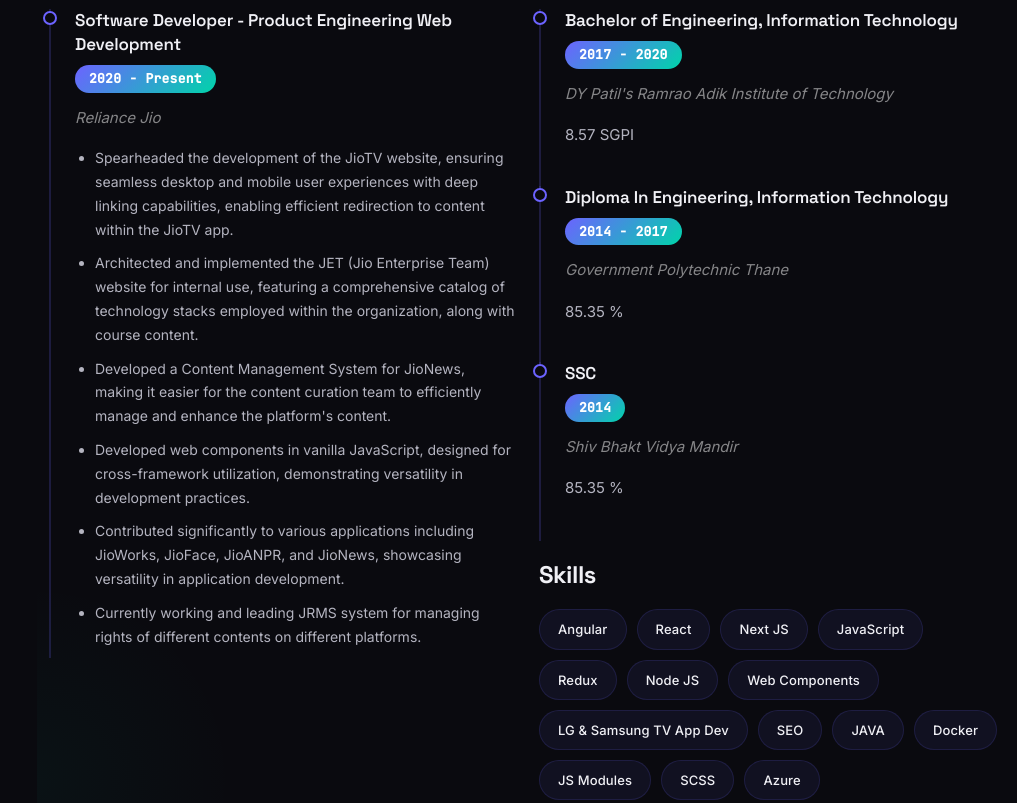
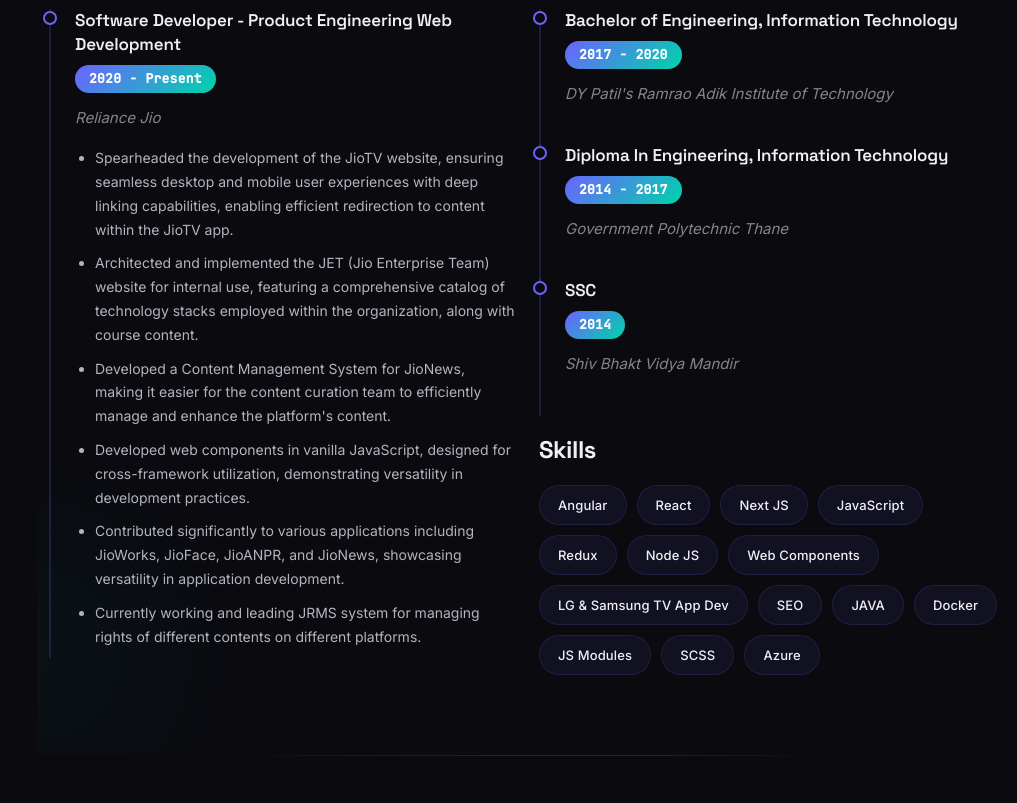
Before and after one commit to vishalbhopi05/portfolio, a plain HTML site: page index.html in a window 1280 px wide. Shown: the part 1780-2583 px from the top of the page, without its empty margins (263-1280 px from the left). Drawn offline with Linux system fonts and the light colour scheme.

Commit message:
remove percentage

```diff
--- a/index.html
+++ b/index.html
@@ -171,21 +171,18 @@
               <h4>Bachelor of Engineering, Information Technology</h4>
               <h5>2017 - 2020</h5>
               <p><em>DY Patil's Ramrao Adik Institute of Technology</em></p>
-              <p>8.57 SGPI</p>
             </div>
 
             <div class="resume-item">
               <h4>Diploma In Engineering, Information Technology</h4>
               <h5>2014 - 2017</h5>
               <p><em>Government Polytechnic Thane</em></p>
-              <p>85.35 %</p>
             </div>
 
             <div class="resume-item">
               <h4>SSC</h4>
               <h5>2014</h5>
               <p><em>Shiv Bhakt Vidya Mandir</em></p>
-              <p>85.35 %</p>
             </div>
 
             <div class="skills-section">
```
